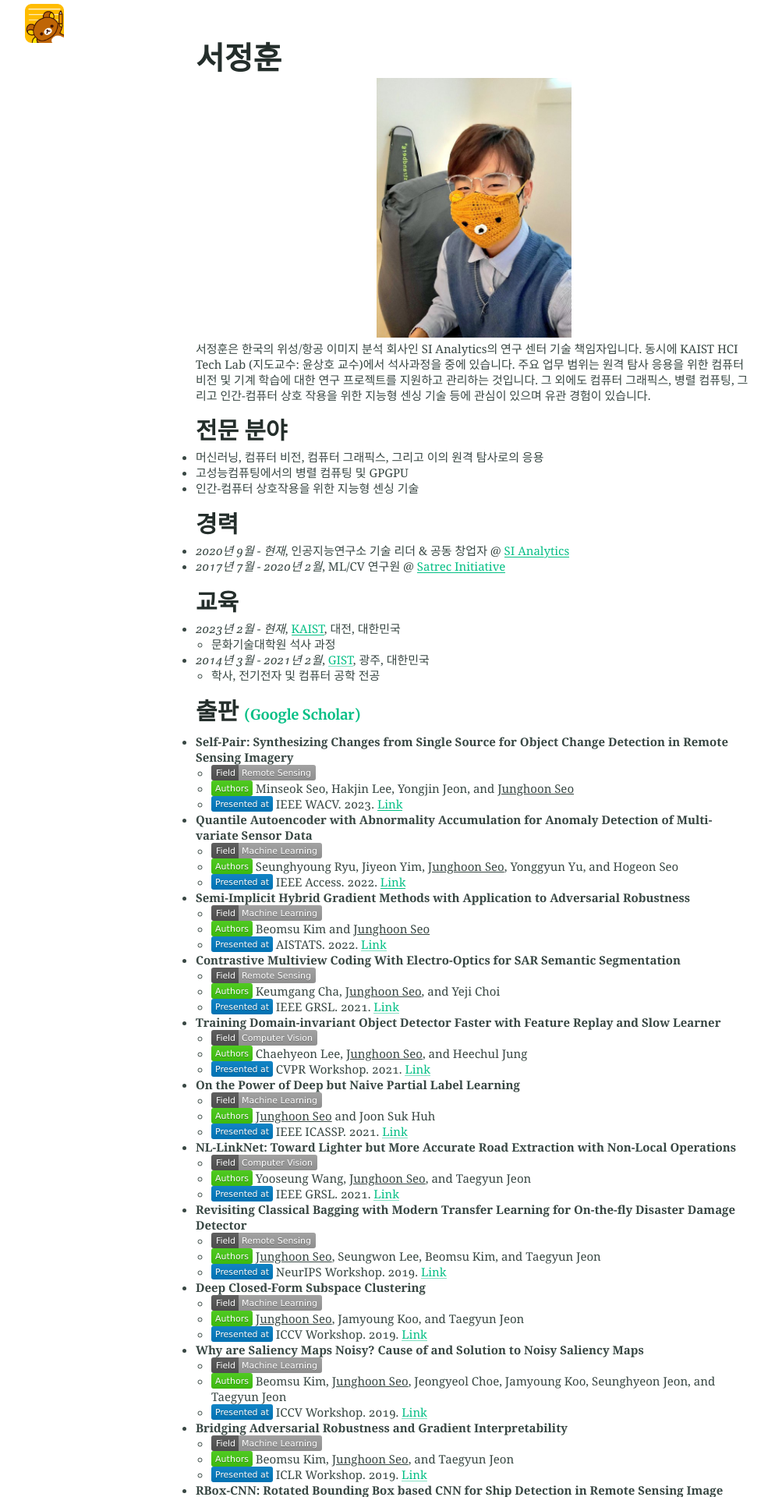
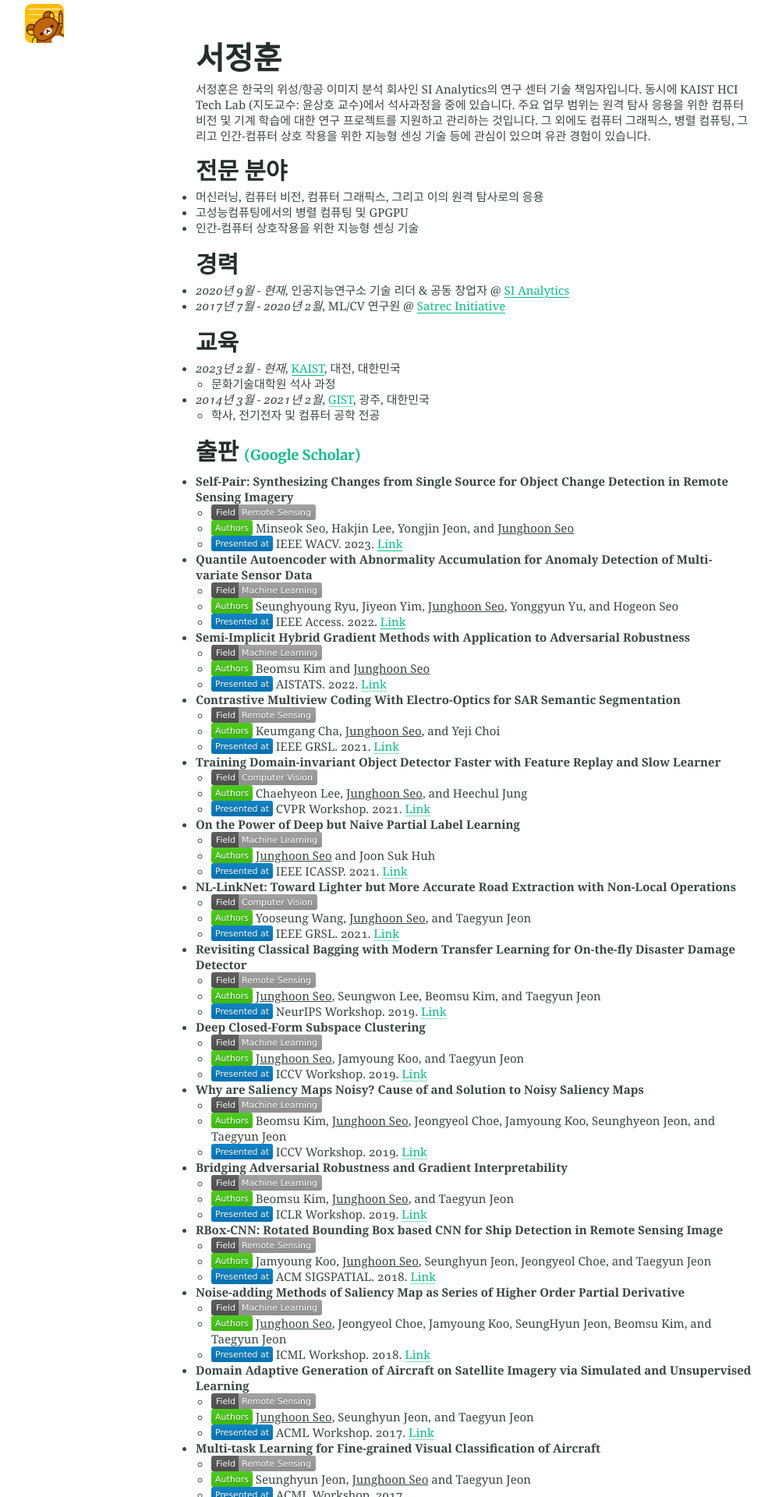
Before and after one commit to mikigom/mikigom.github.io, a Jekyll site: the page built from index.md, in a window 1280 px wide. Shown: the top 1920 px of the page at 78% size, without its empty margins (32-1026 px from the left). Built offline with Jekyll 4.4.1, drawn with Linux system fonts in a browser that asks for light colours.

Commit message:
Update index.md

```diff
--- a/index.md
+++ b/index.md
@@ -2,8 +2,6 @@
 title: 서정훈
 thumbnail: "/assets/logos/rilakkuma-icon-png-8.png"
 ---
-
-<div style="text-align: center"><img src="/assets/YN2n7fI_.jpg" width="250" /></div>
 
 서정훈은 한국의 위성/항공 이미지 분석 회사인 SI Analytics의 연구 센터 기술 책임자입니다.
 동시에 KAIST HCI Tech Lab (지도교수: 윤상호 교수)에서 석사과정을 중에 있습니다.
```
